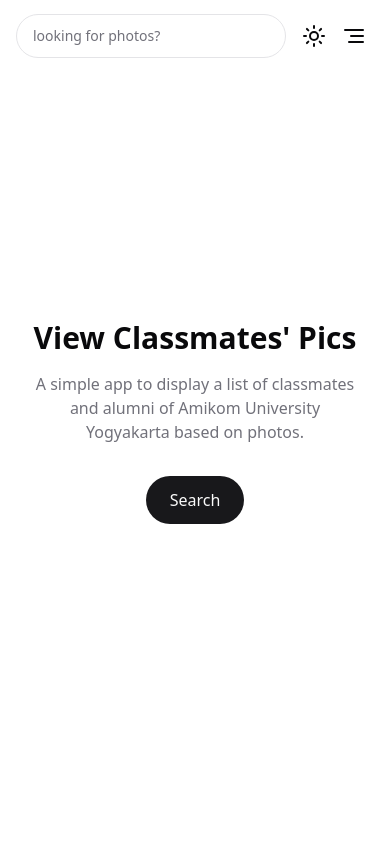
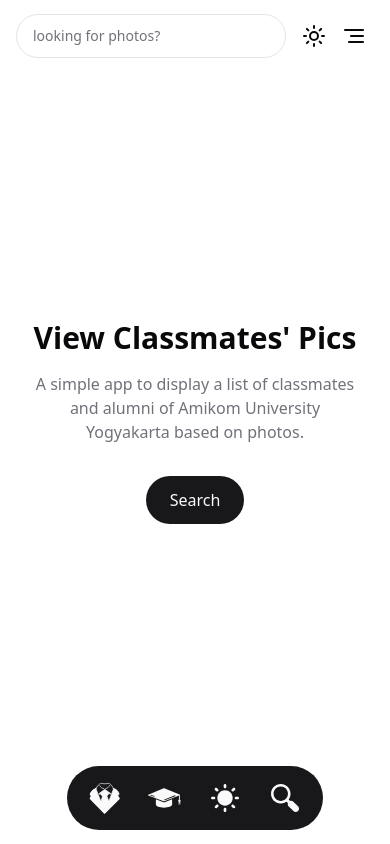
Before and after one commit to andreanfirdhaus/classmate-amikom, a React (Vite) app: page / in a window 390 px wide. Built offline with nearby package versions, Linux system fonts and the light colour scheme.

Commit message:
feat: footer navigation

```diff
--- a/src/App.jsx
+++ b/src/App.jsx
@@ -17,7 +17,7 @@ function App() {
             <main className="container mx-auto px-4 max-w-[48.5rem]">
               <Outlet />
             </main>
-            {/* <Footer /> */}
+            <Footer />
           </HelmetProvider>
         </ErrorImageProvider>
       </DataProvider>
--- a/src/components/layout/footer.tsx
+++ b/src/components/layout/footer.tsx
@@ -1,18 +1,73 @@
-import { Coffee } from 'lucide-react'
 import { cn } from '@/lib/utils';
+import { NavLink } from "react-router-dom";
+import { useTheme } from "@/components/theme-provider";
+import { useEffect, useState } from 'react';
+import {
+    Dialog,
+    DialogContent,
+    DialogDescription,
+    DialogHeader,
+    DialogTitle,
+    DialogTrigger,
+} from "@/components/ui/dialog";
+import DialogForm from "@/components/layout/navbar/dialog-form";
+import { Suit, Toga, Sun, Moon, Search } from '@/assets/assets';
 
 interface FooterProps {
     className?: string;
 }
 
 export default function Footer({ className }: FooterProps) {
+    const { theme, setTheme } = useTheme();
+    const [currentTheme, setCurrentTheme] = useState(theme);
+
+    useEffect(() => {
+        setCurrentTheme(theme);
+    }, [theme]);
+
+    const toggleTheme = () => {
+        const newTheme = currentTheme === 'light' ? 'dark' : 'light';
+        setTheme(newTheme);
+        setCurrentTheme(newTheme);
+    };
+
+    const myColor = currentTheme === 'light' ? '#fafafa' : '#09090b';
+
     return (
-        <footer className={cn("mb-4 mt-7", className)}>
-            <div className="flex justify-center items-center gap-2">
-                <p className='text-sm text-foreground'>
-                    Crafted by <span><a href="https://github.com/andreanfirdhaus" target="_blank" rel="noopener">me</a></span> with
-                </p>
-                <Coffee size={20} />
+        <footer className={cn("fixed left-0 right-0 bottom-3.5 z-50 block sm:hidden", className)}>
+            <div className="flex justify-center items-center gap-2 h-16 mx-auto w-[256px] bg-primary rounded-full">
+                <div className='flex justify-center items-center space-x-3'>
+                    <NavLink to="/" className="size-12 flex items-center justify-center rounded-full">
+                        <Suit fill={myColor} stroke={myColor} />
+                    </NavLink>
+                    <NavLink to="/graduated" className="size-12 flex items-center justify-center rounded-full">
+                        <Toga fill={myColor} />
+                    </NavLink>
+                    <div className="text-black size-12 flex items-center justify-center rounded-full" onClick={toggleTheme}>
+                        {currentTheme === 'light' ? (
+                            <Sun fill={myColor} className="transition-all" />
+                        ) : (
+                            <Moon fill={myColor} className="transition-all" />
+                        )}
+                        <span className="sr-only">Toggle theme</span>
+                    </div>
+                    <div className="text-black  size-12 flex items-center justify-center rounded-full">
+                        <Dialog>
+                            <DialogTrigger asChild>
+                                <Search fill={myColor} />
+                            </DialogTrigger>
+                            <DialogContent>
+                                <DialogHeader className="mb-4">
+                                    <DialogTitle>Looking For Pics?</DialogTitle>
+                                    <DialogDescription>
+                                        Just fill in this form to commence!
+                                    </DialogDescription>
+                                </DialogHeader>
+                                <DialogForm />
+                            </DialogContent>
+                        </Dialog>
+                    </div>
+                </div>
             </div>
         </footer>
     )
```
